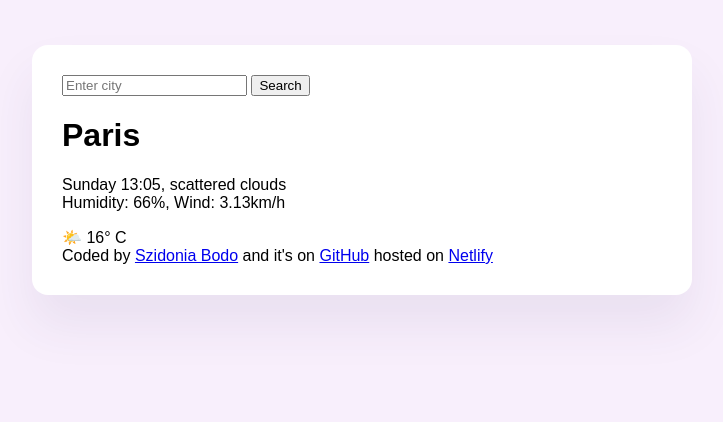
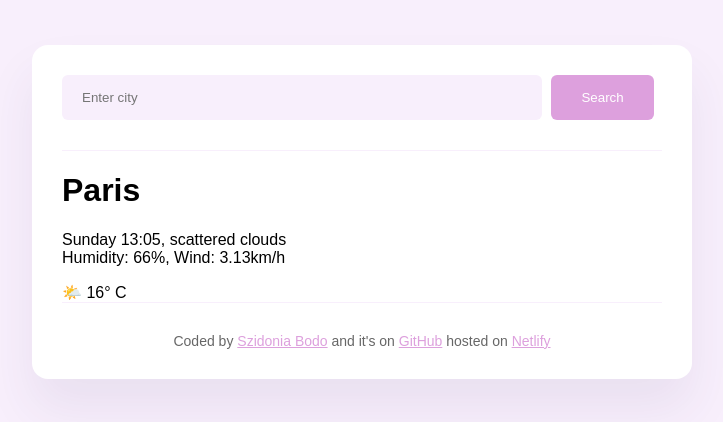
Before and after one commit to bodoszidi/WeatherApp, a plain HTML site: page weatherIndex.html in a window 1280 px wide. Shown: the whole page, without its empty margins (278-1001 px from the left). Drawn offline with Linux system fonts and the light colour scheme; a web font is replaced by a local one.

Commit message:
added style on footer

```diff
--- a/scr/weatherappstyle.css
+++ b/scr/weatherappstyle.css
@@ -1,6 +1,9 @@
 body   {
     background-color: #F8EFFC;
     font-family: "Cal Sans", sans-serif;
+}
+a {
+    color: plum;
 }
 .weather-app {
     background: white;
@@ -10,3 +13,31 @@ body   {
     border-radius: 16px;
     padding:  30px;
 }
+header {
+    border-bottom: 1px solid #F8EFFC;
+    padding: 0 0 30px 0;
+
+}
+
+.search-form-input {
+    background-color: #F8EFFC;
+    border: none;
+    border-radius: 6px;
+    width: 80%;
+    padding: 15px 20px;
+}
+.search-form-button {
+    background-color: plum;
+    padding: 15px 30px;
+    border: none;
+    margin-left: 5px;
+    border-radius: 6px;
+    color: white;
+}
+footer {
+    border-top: 1px solid #F8EFFC;
+    padding: 30px 0 0 0;
+    text-align: center;
+    font-size: 14px;
+    color: rgba(0, 0, 0, 0.6);
+}
--- a/weatherIndex.html
+++ b/weatherIndex.html
@@ -12,8 +12,10 @@
 <body>
 <div class="weather-app">
     <header>
-        <input type="search" placeholder="Enter city" required>
-        <input type="submit" value="Search" />
+    <form class="search-form">
+        <input type="search" placeholder="Enter city" required class="search-form-input">
+        <input type="submit" value="Search" class="search-form-button"/>
+    </form>
     </header>
     <main>
     <div>
```
